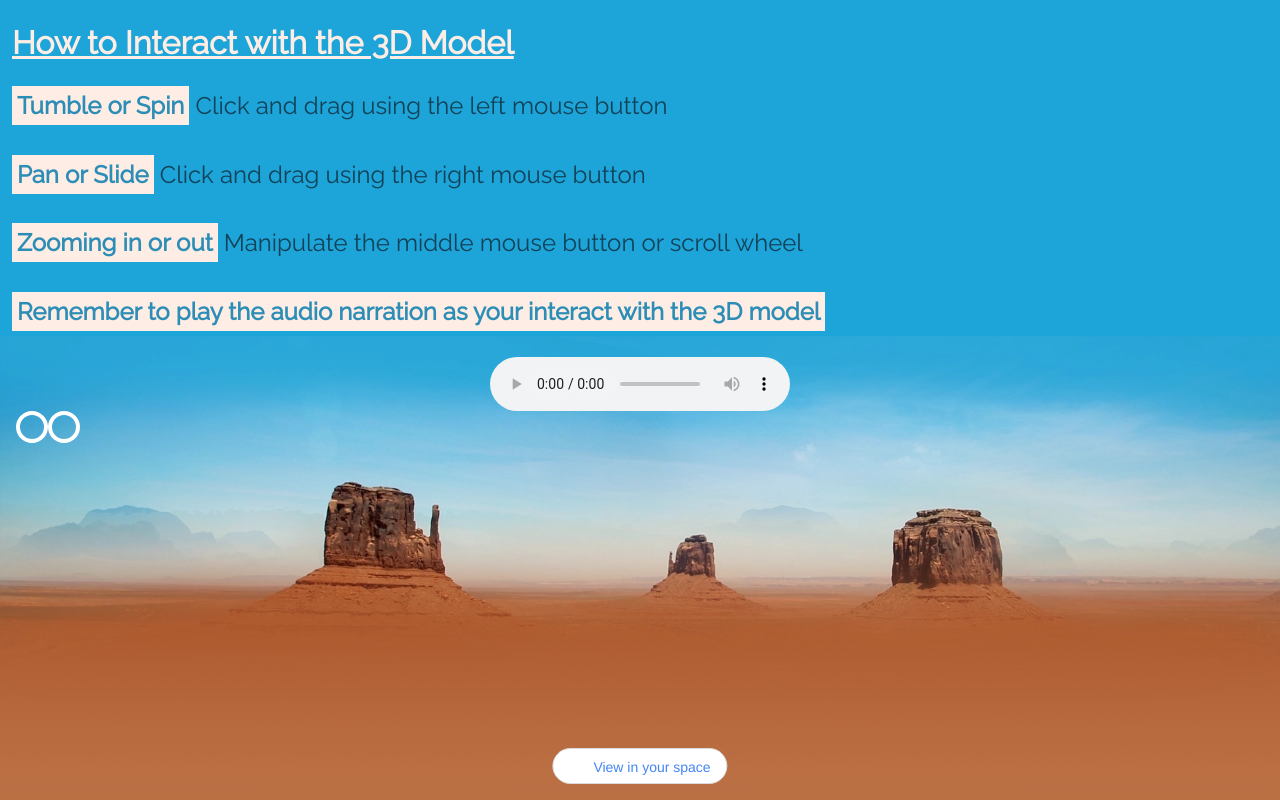
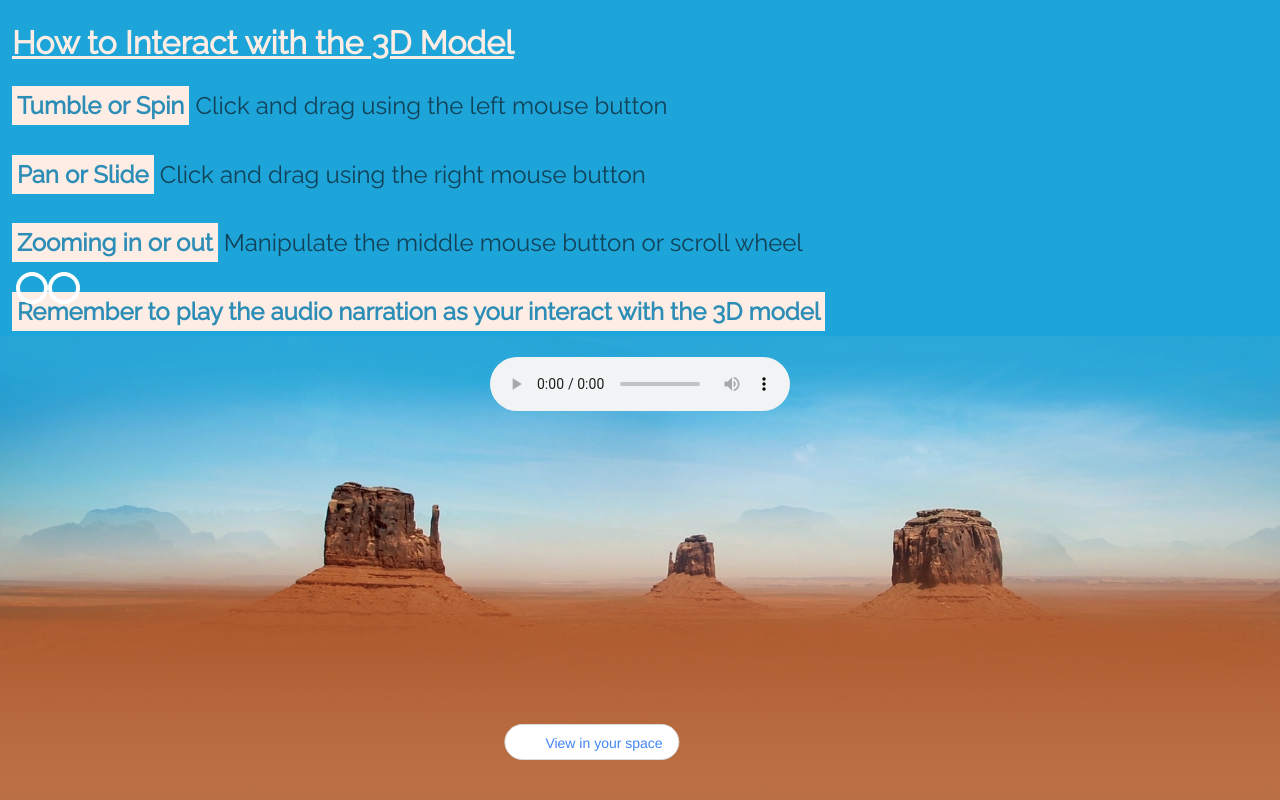
Before and after one commit to drsrb-252/test, a plain HTML site: page index.html in a window 1280 px wide. Shown: the top 800 px of the page. Drawn offline with Linux system fonts and the light colour scheme; some packages are replaced by stand-ins of ours; a script that the page names is missing.

Commit message:
10_12_23_851am
Updated position of model-viewer container

```diff
--- a/css/dust_devil.css
+++ b/css/dust_devil.css
@@ -66,7 +66,9 @@ model-viewer {
   margin-left: 1rem;
   margin-right: 0.75rem;
   padding-top: 3rem;
-  /*border:2px dashed yellow;*/
+  position: absolute;
+  top: -10rem;
+    /*border:2px dashed yellow;*/
 }
 h1 {
   font-size: 3rem;
@@ -107,6 +109,7 @@ span {
   grid-row: 2/5;
   background: url('../media/img/dustdevilBG.webp') left top/100% no-repeat;
   margin-bottom: 0;
+  position: relative;
   /*border: 2px dashed blue;*/
 
 }
```
Also changed, not shown: 1 other file.
